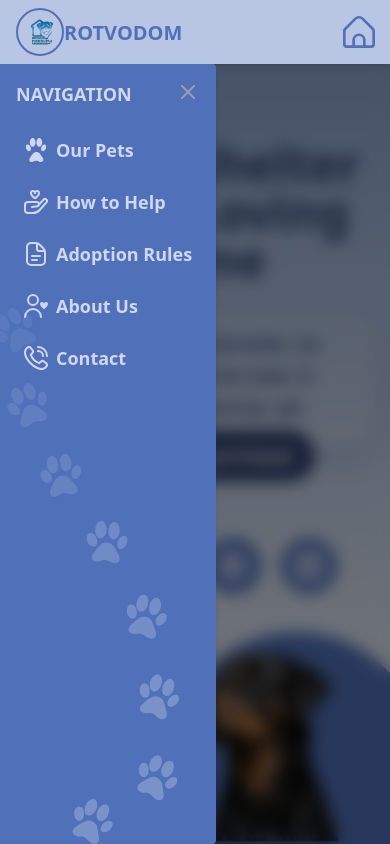
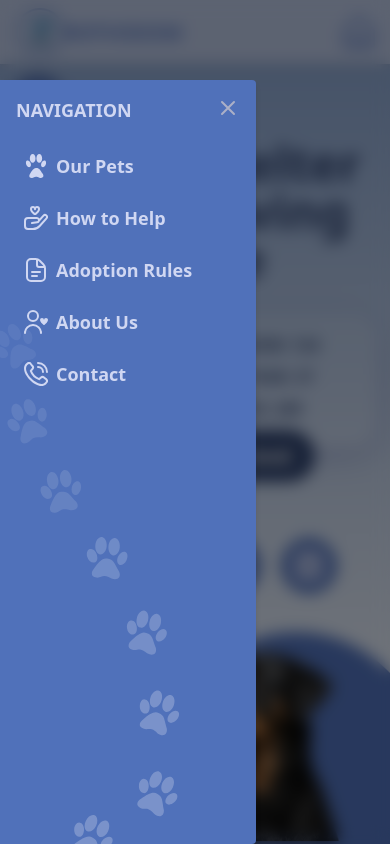
Before and after one commit to bavayra/dog-shelter, a React (Vite) app: page / in a window 390 px wide. Both pictures are taken after a click on the button 38 px from the left and 102 px from the top of the page. Shown: the top 844 px of the page. Built offline with nearby package versions, Linux system fonts and the light colour scheme.

Commit message:
feat(sidebar): decided to use the same hanburger menu as for screens >768, removing the main nav from the Header. Increased font and icon sizes, corrected positions, margins and paddings. Repositioned paw pattern to match the md sidebar layout

```diff
--- a/src/components/Sidebar.tsx
+++ b/src/components/Sidebar.tsx
@@ -25,13 +25,13 @@ const Sidebar = ({ className = '' }: SidebarProps) => {
   return (
     <>
       <button
-        className="border-primary-700 bg-primary-500 hover:bg-primary-700 fixed top-19 left-3 z-40 rounded-full border-2 p-3 text-neutral-50 shadow-lg transition-colors md:hidden"
+        className="border-primary-700 bg-primary-500 hover:bg-primary-700 fixed top-19 left-3 z-51 rounded-full border-2 p-3 text-neutral-50 shadow-lg transition-colors md:top-22 lg:hidden"
         onClick={() => setIsOpen(!isOpen)}
         aria-label="Toggle sidebar"
         aria-expanded={isOpen}
       >
         <svg
-          className="h-6 w-6"
+          className="h-6 w-6 md:h-10 md:w-10"
           fill="none"
           stroke="currentColor"
           viewBox="0 0 24 24"
@@ -47,18 +47,20 @@ const Sidebar = ({ className = '' }: SidebarProps) => {
 
       {isOpen && (
         <div
-          className="fixed inset-0 z-40 bg-black/50 backdrop-blur-sm md:hidden"
+          className="fixed inset-0 z-51 bg-black/50 backdrop-blur-sm lg:hidden"
           onClick={() => setIsOpen(false)}
         />
       )}
 
       <aside
-        className={`bg-primary-500 fixed top-16 bottom-0 left-0 z-50 overflow-hidden overscroll-none rounded-r-sm shadow-md transition-transform duration-300 md:hidden ${
+        className={`bg-primary-500 fixed top-20 bottom-0 left-0 z-52 w-64 overflow-hidden overscroll-none rounded-r-sm shadow-md transition-transform duration-300 md:top-0 lg:hidden ${
           isOpen ? 'translate-x-0' : '-translate-x-full'
-        } md:static md:bottom-auto md:h-auto md:translate-x-0 ${className}`}
+        } ${className}`}
       >
         <nav className="relative p-4 sm:mt-4">
-          <h2 className="mb-4 text-lg font-bold text-neutral-50">NAVIGATION</h2>
+          <h2 className="mb-4 text-lg font-bold text-neutral-50 md:text-2xl">
+            NAVIGATION
+          </h2>
           {NAVIGATION_ITEMS.map((item) => {
             const IconComponent = iconMap[item.id];
             return (
@@ -70,21 +72,23 @@ const Sidebar = ({ className = '' }: SidebarProps) => {
                 onClick={() => setIsOpen(false)}
               >
                 <IconComponent
-                  className="h-6 w-6 text-neutral-50 transition-transform group-hover:scale-110"
+                  className="h-6 w-6 text-neutral-50 transition-transform group-hover:scale-110 md:h-8 md:w-8 md:pr-2"
                   aria-hidden="true"
                 />
-                <span className="text-lg font-semibold">{item.label}</span>
+                <span className="text-lg font-semibold md:text-2xl md:font-normal">
+                  {item.label}
+                </span>
               </a>
             );
           })}
 
           <div
-            className="paw-pattern bg-primary-200 pointer-events-none absolute top-54 right-2 h-150 w-full overflow-visible sm:top-4 sm:h-250"
+            className="paw-pattern bg-primary-200 pointer-events-none absolute top-54 right-2 h-150 w-full overflow-visible sm:top-4 sm:h-250 md:right-4 md:h-250 md:rotate-10"
             style={{ bottom: '0' }}
           ></div>
         </nav>
         <button
-          className="absolute top-4 right-4 text-neutral-500 hover:text-neutral-700 md:hidden"
+          className="absolute top-4 right-4 text-neutral-300 hover:text-neutral-700 lg:hidden"
           onClick={() => setIsOpen(false)}
           aria-label="Close sidebar"
         >
```
